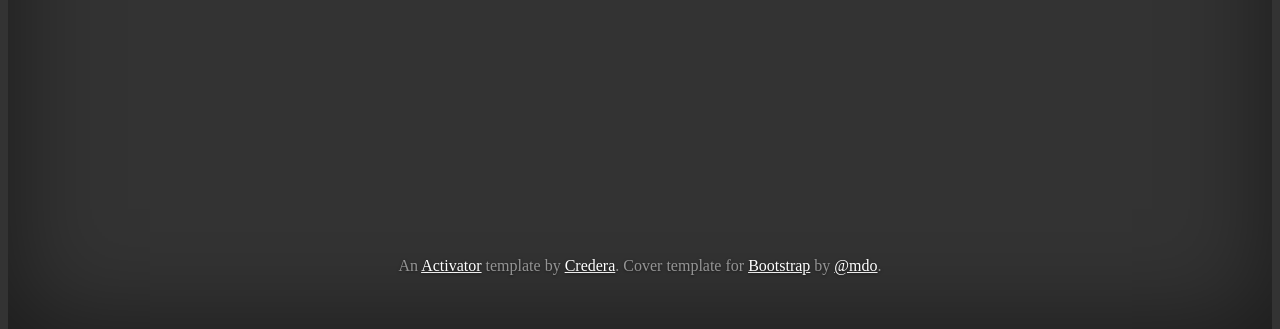
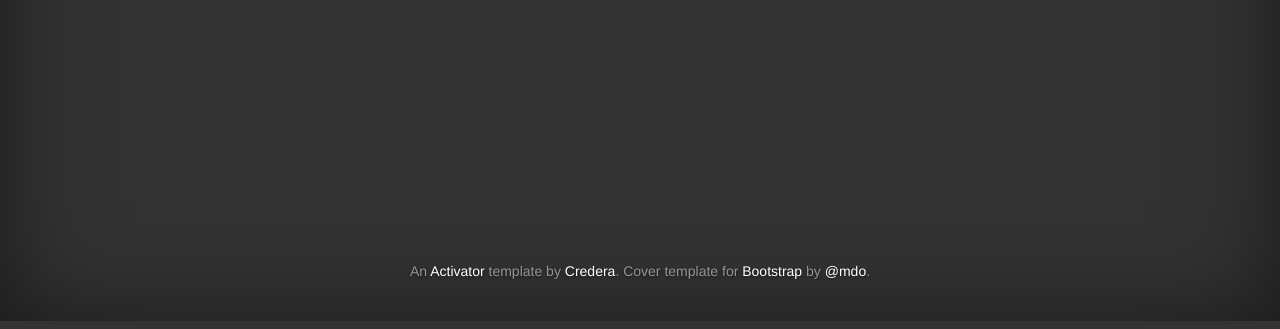
Before and after one commit to zachariah14/spray-person, a website: page app/index.html in a window 1280 px wide. Shown: the part 479-808 px from the top of the page. Drawn offline with nearby package versions, Linux system fonts and the light colour scheme; some packages are replaced by stand-ins of ours; files that its build step writes are made by us from their sources; some icons are missing.

Commit message:
spray - uncommenting bower related resources

```diff
--- a/app/index.html
+++ b/app/index.html
@@ -33,8 +33,8 @@
 
   <!-- build:css styles/components.min.css -->
   <!-- bower:css -->
-  <!--<link rel="stylesheet" href="bower_components/bootstrap/dist/css/bootstrap.css" />-->
-  <!--<link rel="stylesheet" href="bower_components/font-awesome/css/font-awesome.css" />-->
+  <link rel="stylesheet" href="bower_components/bootstrap/dist/css/bootstrap.css" />
+  <link rel="stylesheet" href="bower_components/font-awesome/css/font-awesome.css" />
   <!-- endbower -->
   <!-- endbuild -->
 
```
